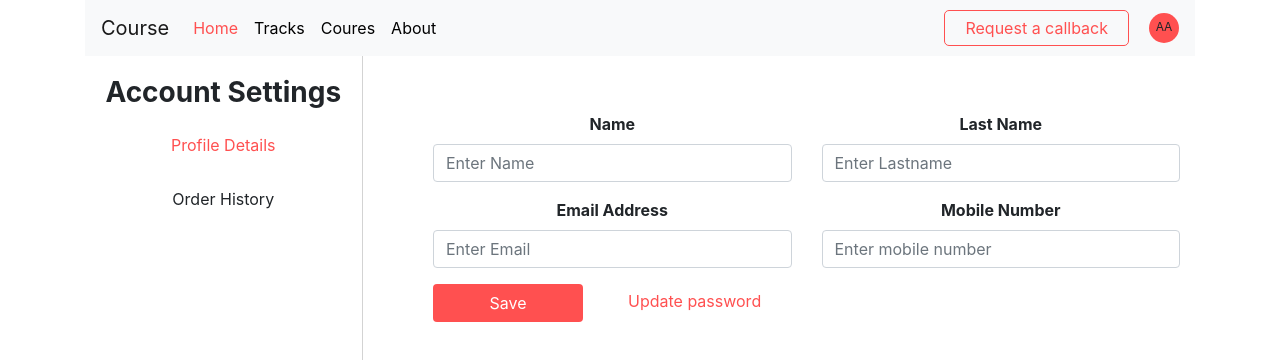
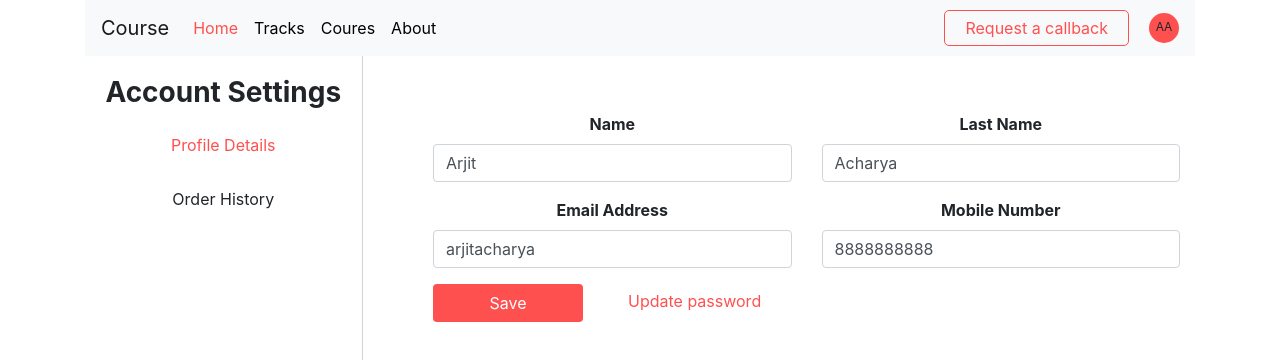
Before and after one commit to arjitacharya/POC, a React (Create React App) app: page /home in a window 1280 px wide. Shown: the top 360 px of the page. Built offline with nearby package versions, Linux system fonts and the light colour scheme.

Commit message:
handled user details

```diff
--- a/src/components/home/Home.jsx
+++ b/src/components/home/Home.jsx
@@ -19,10 +19,10 @@ export default function Home() {
   const [currentDetailsTab, setCurrentDetailsTab] = useState(null);
   const [showHelp, setShowHelp] = useState(false);
   const [reorderData, setReorderData] = useState(undefined);
-  const [fName, setFName] = useState("");
-  const [lName, setLName] = useState("");
-  const [mobile, setMobile] = useState("");
-  const [email, setEmail] = useState("");
+  const [fName, setFName] = useState("Arjit");
+  const [lName, setLName] = useState("Acharya");
+  const [mobile, setMobile] = useState("8888888888");
+  const [email, setEmail] = useState("arjitacharya");
 
   const helpModal = () => {
     return (
@@ -116,6 +116,7 @@ export default function Home() {
                   <Form.Group controlId="name">
                     <Form.Label>Name</Form.Label>
                     <Form.Control
+                      value={fName}
                       onChange={(e) => {
                         setFName(e.target.value);
                       }}
@@ -128,6 +129,7 @@ export default function Home() {
                   <Form.Group controlId="Lastname">
                     <Form.Label>Last Name</Form.Label>
                     <Form.Control
+                      value={lName}
                       onChange={(e) => {
                         setLName(e.target.value);
                       }}
@@ -143,6 +145,7 @@ export default function Home() {
                   <Form.Group controlId="formBasicEmail">
                     <Form.Label>Email address</Form.Label>
                     <Form.Control
+                      value={email}
                       onChange={(e) => {
                         setEmail(e.target.value);
                       }}
@@ -155,6 +158,7 @@ export default function Home() {
                   <Form.Group controlId="phone">
                     <Form.Label>Mobile Number</Form.Label>
                     <Form.Control
+                      value={mobile}
                       onChange={(e) => {
                         setMobile(e.target.value);
                       }}
```
